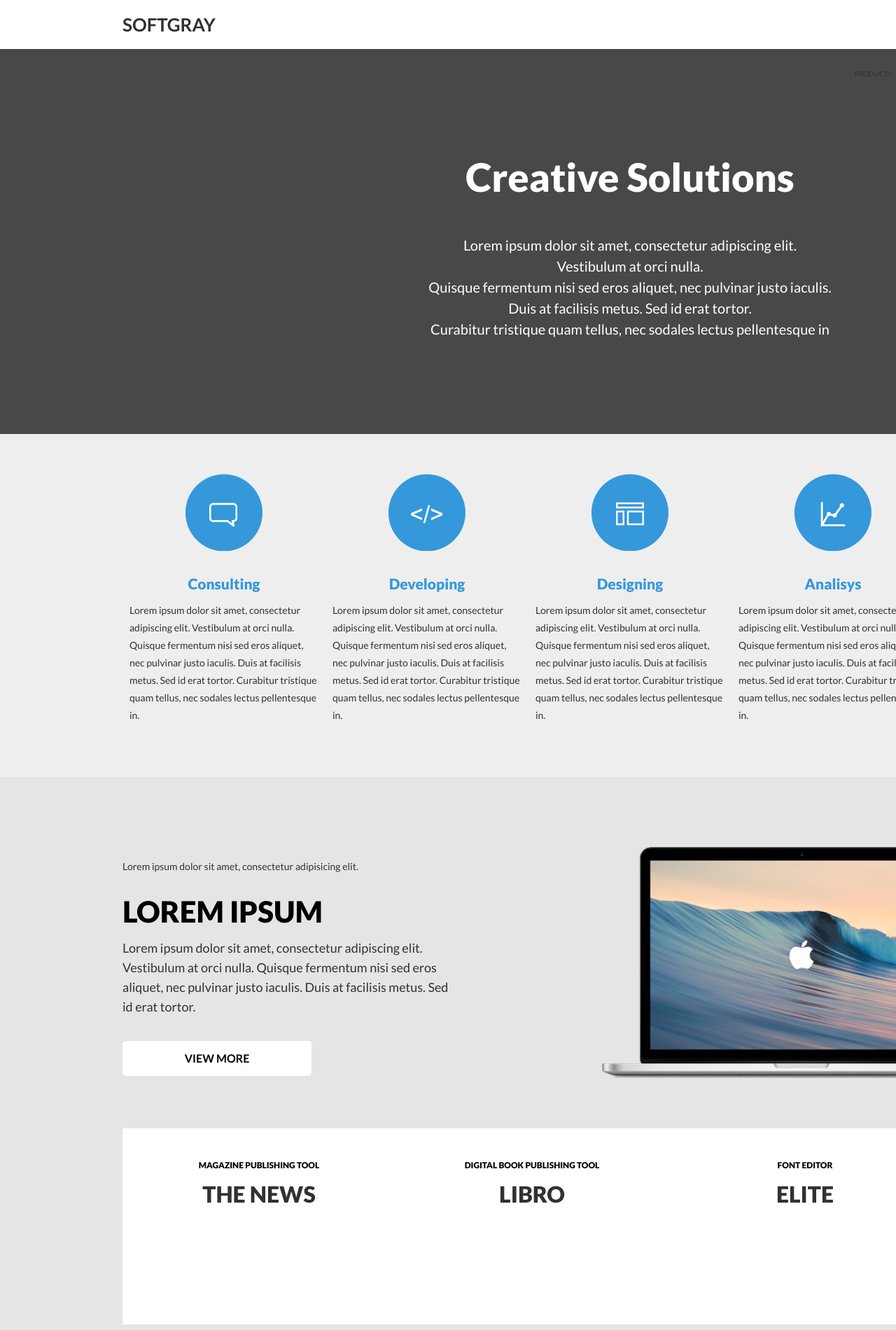
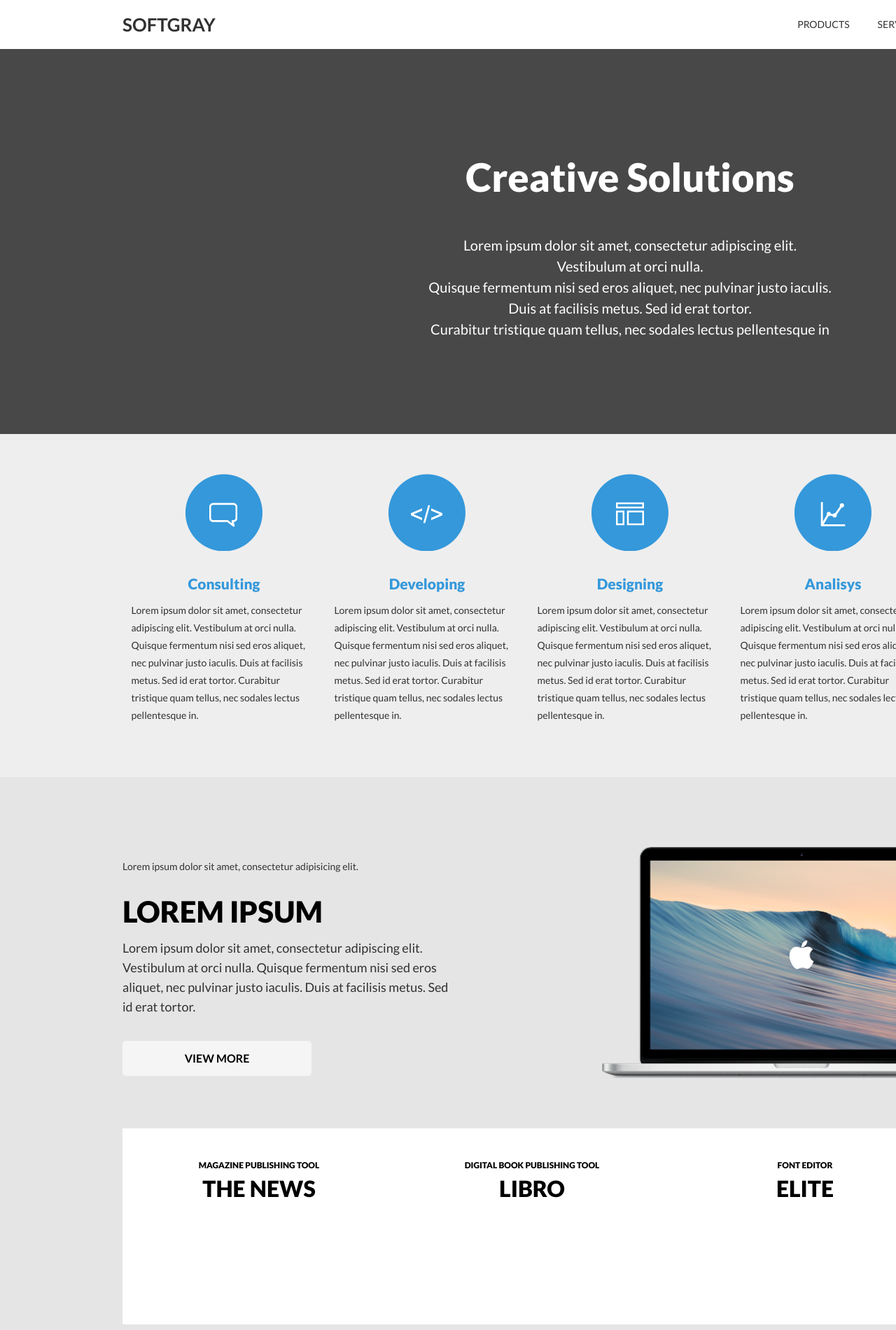
Before and after one commit to ani4ka656/exercise, a plain HTML site: page index.html in a window 1280 px wide. Shown: the top 1900 px of the page at 70% size. Drawn offline with Linux system fonts and the light colour scheme.

Commit message:
without additional pictures

```diff
--- a/index.html
+++ b/index.html
@@ -11,11 +11,11 @@
 <div id="menu">
 	<div class="wrapper">
 		<div id="nav">
+			<h1>
 				<a href="#">
-					<h1>
 					SOFTGRAY
+				</a>
 			</h1>
-				</a>
 			<ul id="just">
 				<li>
 					<a href="#">
@@ -94,15 +94,15 @@
 			</div>
 			<div class="box">
 				<h3>MAGAZINE PUBLISHING TOOL</h3>
-				<span>THE NEWS</span>
+				<h4>THE NEWS</h4>
 			</div>
 			<div class="box">
 				<h3>DIGITAL BOOK PUBLISHING TOOL</h3>
-				<span>LIBRO</span>
+				<h4>LIBRO</h4>
 			</div>
 			<div class="box">
 				<h3>FONT EDITOR</h3>
-				<span>ELITE</span>
+				<h4>ELITE</h4>
 			</div>
 		</div>
 	</div>
--- a/style.css
+++ b/style.css
@@ -33,12 +33,13 @@ a {
 	text-align: left;
 	font-family: 'Lato', sans-serif;
 	font-weight: 900px;
-	background-color: #fff;
 	display: inline-block;
 	line-height: 20px;
 	margin:25px 0px;
 	width: 130px;
-
+}
+#menu #nav h1 a {
+	color: #313131;
 }
 #menu #nav {
 /*	height: 70px;
@@ -48,7 +49,7 @@ a {
 #menu #nav {
 	width:1450px;
 }
-#menu a {
+#menu ul a {
 	color: #313131;
 	line-height: 10px;
 	font-weight: 400;
@@ -63,6 +64,8 @@ a {
 	display: inline-block;
 }
 #menu #nav ul li {
+	font-size:1.4rem;
+	font-weight: 400;
 	float: left;
 	margin: 30px 40px 30px 0;
 }
@@ -147,6 +150,7 @@ background-color: #eee;
 	color: #313131;
 	width: 270px;
 	line-height: 25px;
+	width: 265px;
 }
 #services .box h3{
 	font-size: 2.1rem;
@@ -196,7 +200,7 @@ padding-top: 100px;
 	font-size: 16px;
 	font-weight: 700;
 	color: #000;
-	background-color: #fff;
+	background-color: #f5f5f5;
 	text-align: center;
 	width:270px;
 	line-height: 50px;
@@ -217,11 +221,11 @@ padding-top: 100px;
 	line-height:26px;
 	text-align: center
 }
-#products .box span{
+#products .box h4{
 	font-size: 3.2rem;
 	font-weight: 900;
 	text-align: center;
-	display: block;
+/*	display: block;*/
 }
 #products .container .box:hover{
 	background-color: #000;
@@ -360,7 +364,7 @@ padding-top: 100px;
 	margin-left: 470px;
 }
 #contact form {
-	margin-bottom:38px;
+	margin-bottom:40px;
 }
 #contact form input[type=text]{
 	height: 33px;
@@ -378,7 +382,9 @@ padding-top: 100px;
 }
 #contact .form ul{
 	width: 400px;
-	padding-top: 25px
+}
+#contact .form li:first-of-type{
+	margin-left: 0px;
 }
 #contact .form li{
 	display: inline-block;
@@ -387,9 +393,6 @@ padding-top: 100px;
 	text-align:center;
 	margin-left: 5px;
 }
-#contact .form li:first-of-tipe{
-	margin-left: 0px;
-}
 #contact .form li a {
 	display: block;
 	width: 30px;
```
Lines whose indentation alone changed are shown as unchanged.
